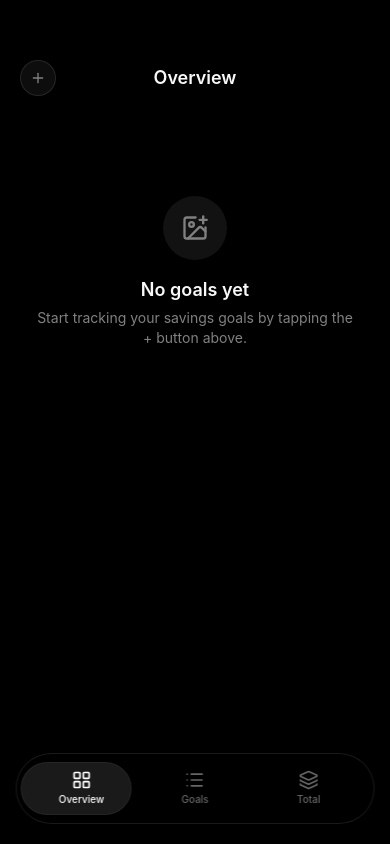
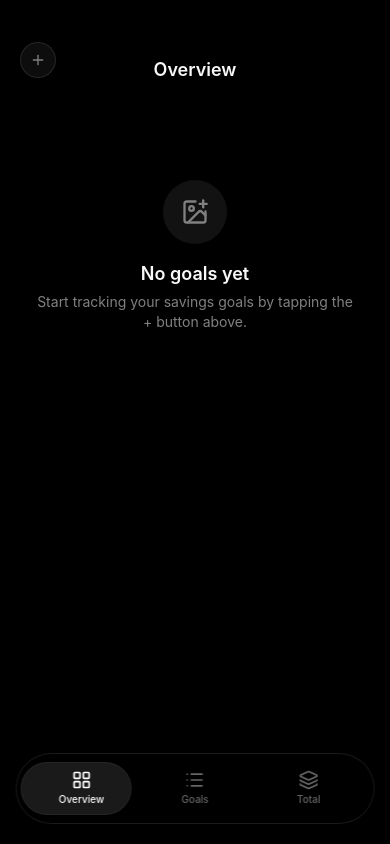
Before and after one commit to timurtimuryc2010-dot/goals, a Next.js app: page / in a window 390 px wide. Built offline with nearby package versions, Linux system fonts and the light colour scheme.

Commit message:
Restored v20: Initialized repository for chat Goal tracking PWA

```diff
--- a/app/page.tsx
+++ b/app/page.tsx
@@ -79,7 +79,7 @@ export default function Home() {
       <main className="flex-1 min-h-screen pb-24 md:pb-0">
         {/* Mobile Header - Telegram-Style with Centered Title */}
         <header
-          className="md:hidden fixed top-0 left-0 right-0 z-40 px-5 pt-16 pb-4 border-b transition-all duration-150"
+          className="md:hidden fixed top-0 left-0 right-0 z-40 px-5 pt-14 pb-4 border-b transition-all duration-150"
           style={{
             backgroundColor: `rgba(0, 0, 0, ${headerOpacity * 0.6})`,
             backdropFilter: `blur(${headerOpacity * 20}px) saturate(${100 + headerOpacity * 80}%)`,
@@ -87,10 +87,8 @@ export default function Home() {
             borderColor: `rgba(255, 255, 255, ${headerOpacity * 0.1})`,
           }}
         >
-          {/* Header Content Row - Flexbox for perfect alignment */}
-          <div className="flex items-center justify-center relative">
-            {/* Left Action Button - Absolutely positioned */}
-            <div className="absolute left-0 top-1/2 -translate-y-1/2">
+          {/* Left Action Button */}
+          <div className="absolute left-5 top-1/2 -translate-y-1/2 pt-5">
             {activeTab === 'total' ? (
               <motion.button
                 whileTap={{ scale: 0.92 }}
@@ -116,14 +114,13 @@ export default function Home() {
           </div>
 
           {/* Centered Title */}
-            <h1 className="text-lg font-semibold text-foreground">
+          <h1 className="text-lg font-semibold text-foreground text-center">
             {getTabTitle()}
           </h1>
-          </div>
         </header>
 
         {/* Mobile Header Spacer */}
-        <div className="md:hidden h-28" />
+        <div className="md:hidden h-24" />
 
         {/* Desktop Header - with Edit button for Total tab */}
         <header
```
Lines whose indentation alone changed are shown as unchanged.
